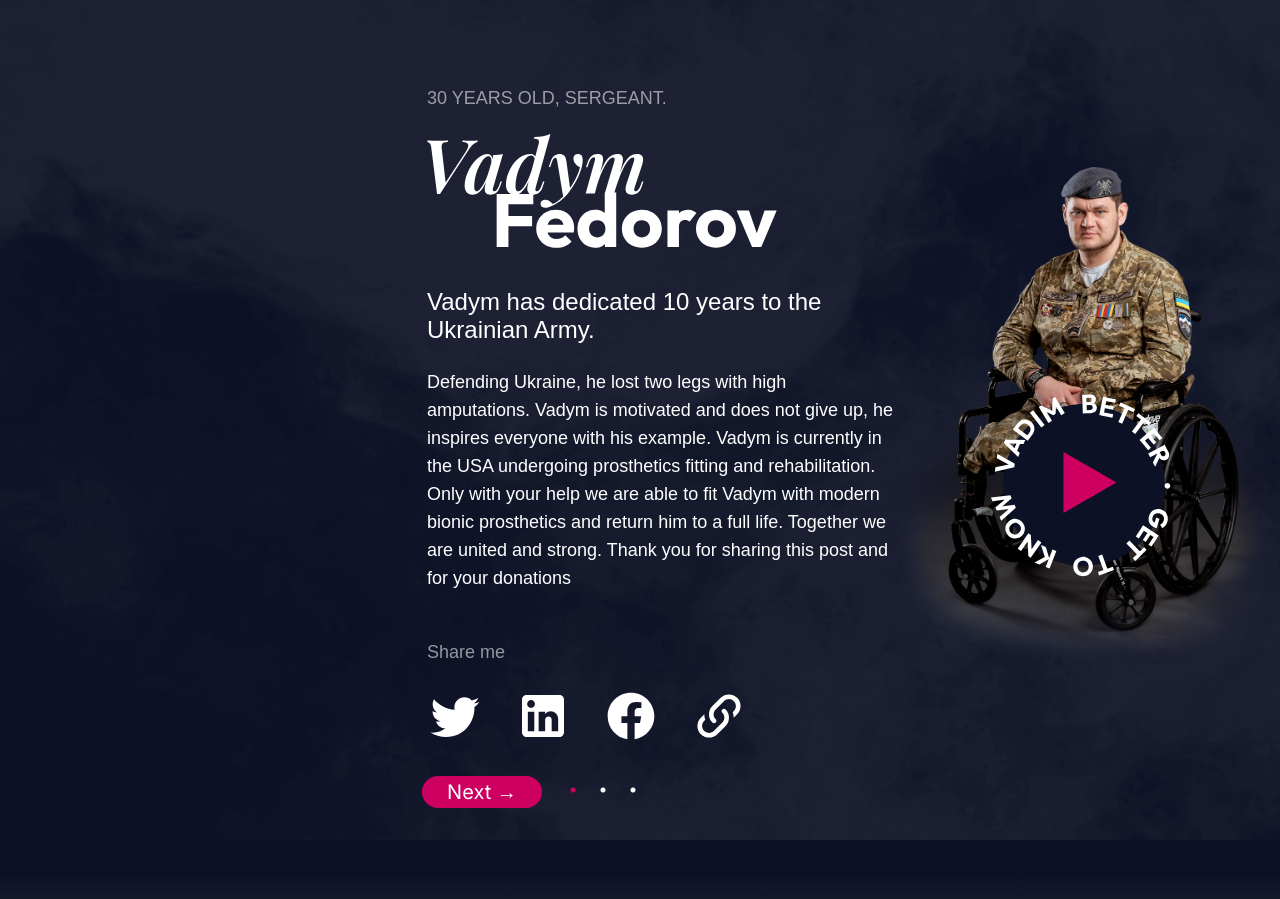
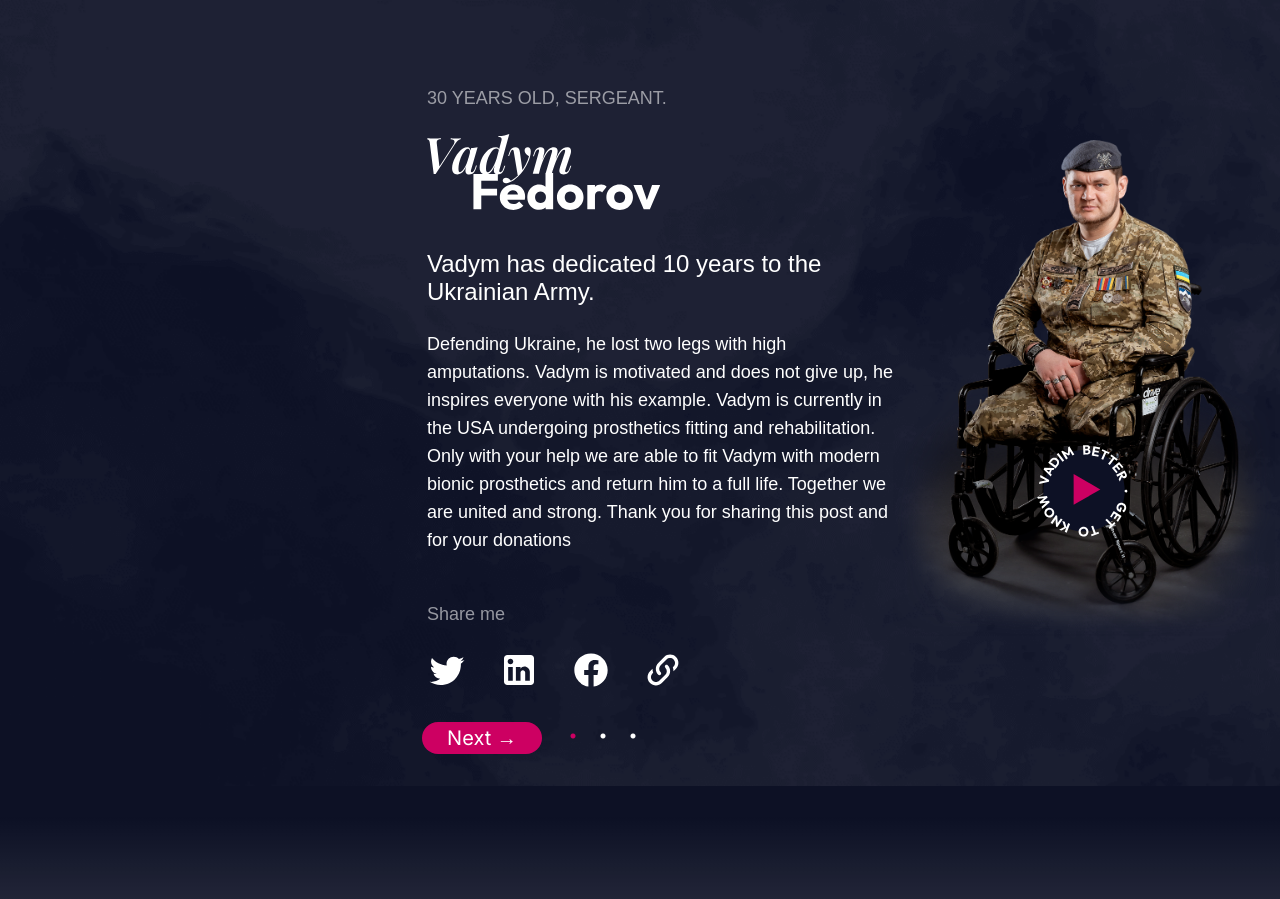
Before and after one commit to ditagroupinc/protez, a Next.js app: page / in a window 1280 px wide. Shown: the part 3720-4619 px from the top of the page. Built offline with nearby package versions, Linux system fonts and the light colour scheme.

Commit message:
veterans fixes

```diff
--- a/sections/Veterans/Veterans.module.css
+++ b/sections/Veterans/Veterans.module.css
@@ -74,7 +74,7 @@
   color: rgba(255, 255, 255, 0.56);
 }
 
-.veteranLogo {
+svg.veteranLogo {
   margin-top: 1.5rem;
   max-width: 75%;
 }
@@ -142,6 +142,32 @@
   left: calc(120px + 1rem);
 }
 
+/* desktop */
+@media screen and (max-width: 1920px) {
+  .roundButton {
+    & svg {
+      width: 151px;
+      height: 151px;
+    }
+  }
+}
+/* beforeTablet */
+@media screen and (max-width: 1366px) {
+  svg.veteranLogo {
+    max-width: 50%;
+  }
+  .roundButton {
+    & svg {
+      width: 96px;
+      height: 96px;
+    }
+  }
+  .buttonsList a svg {
+    width: 40px;
+    height: 40px;
+  }
+}
+
 @media screen and (max-width: 1180px) {
   .section:global(.section) {
     padding-top: 140px;
@@ -168,11 +194,6 @@
     transform: translateY(-25%);
   }
 
-  .buttonsList a svg {
-    width: 40px;
-    height: 40px;
-  }
-
   .nextSlideButton {
     bottom: 5rem;
   }
@@ -181,7 +202,7 @@
     bottom: 30%;
   }
 
-  .veteranLogo {
+  svg.veteranLogo {
     width: auto;
     height: auto;
     margin-top: 1rem;
```
